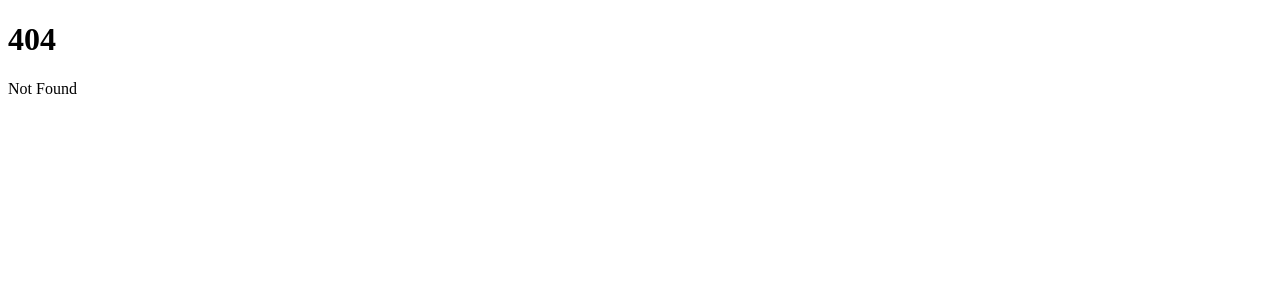
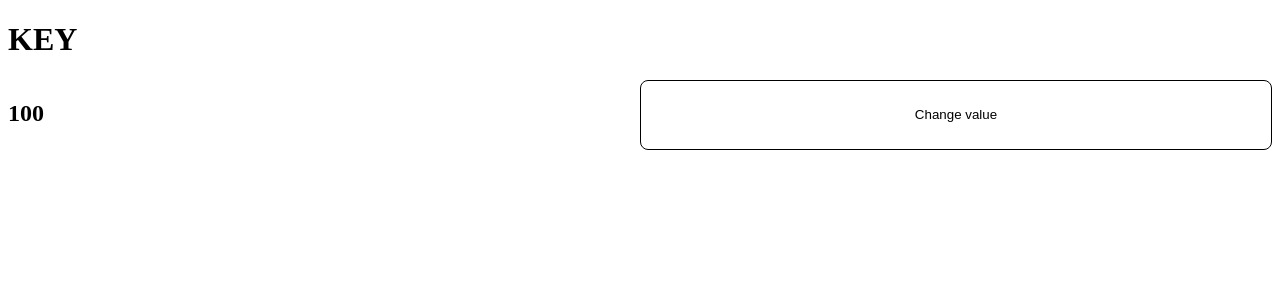
Before and after one commit to Waldemar-00/svelte_5, a SvelteKit app in the folder myapp/: page /key in a window 1280 px wide. Before the commit this address had no page. Shown: the top 300 px of the page. Built offline with nearby package versions, Linux system fonts and the light colour scheme.

Commit message:
Key for full reload of element.

```diff
--- /dev/null
+++ b/myapp/src/routes/key/+page.svelte
@@ -0,0 +1,26 @@
+<script>
+    import '../../styles/global.css'
+    import { fade } from 'svelte/transition'
+    let value = $state(100)
+    function changeValue() {
+        value++
+    }
+</script>
+<h1>KEY</h1>
+<div class="fade_again">
+    {#key value}
+    <h2 transition:fade>{value}</h2>
+    {/key}
+
+    <button type=button class=btn-fade onclick={changeValue}>Change value</button>
+</div>
+
+<style>
+    .fade_again{
+        display: grid;
+        grid-template-columns: repeat(2, 1fr);
+    }
+    .btn-fade{
+        height: 70px;
+    }
+</style>
```
